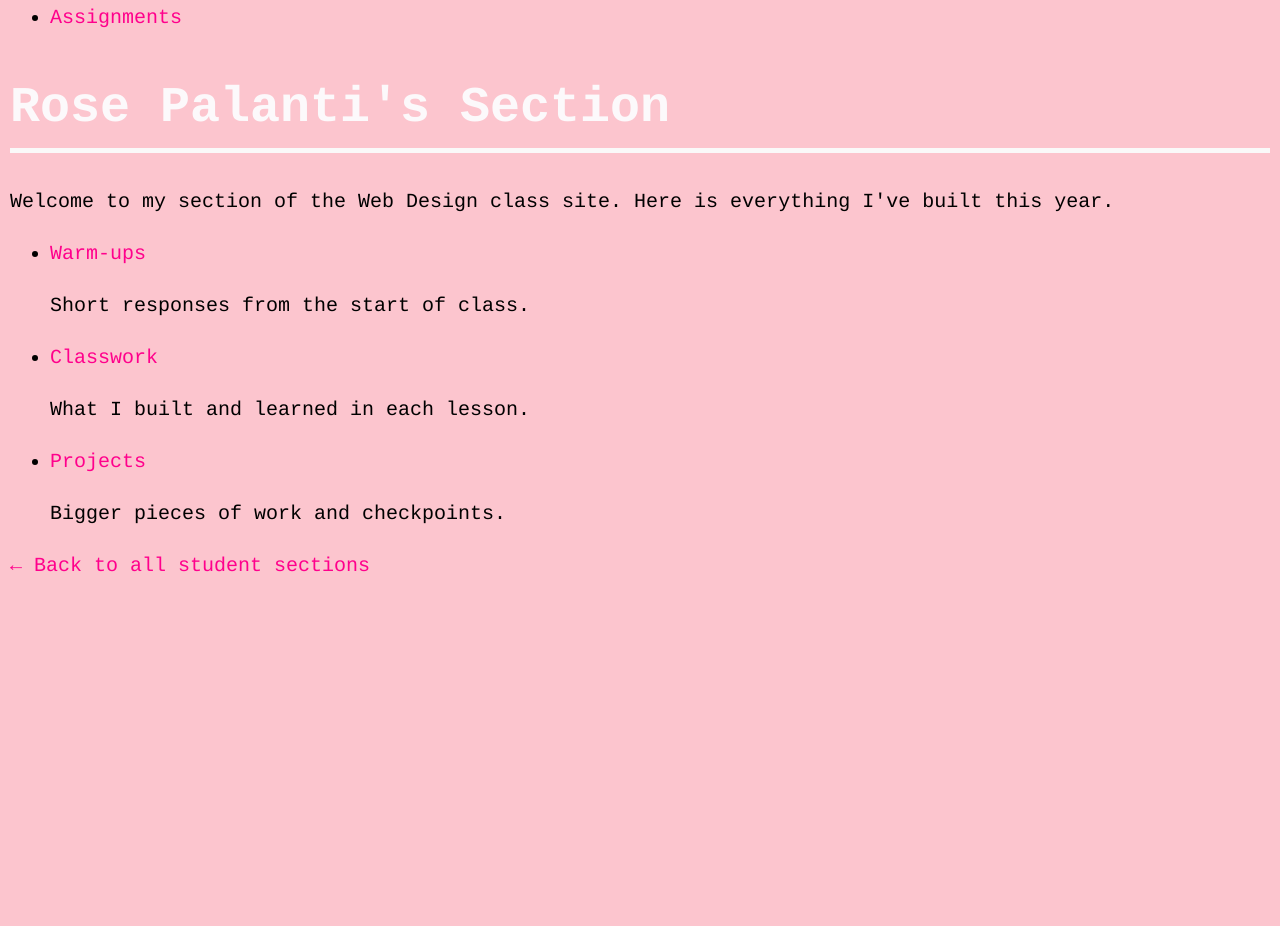
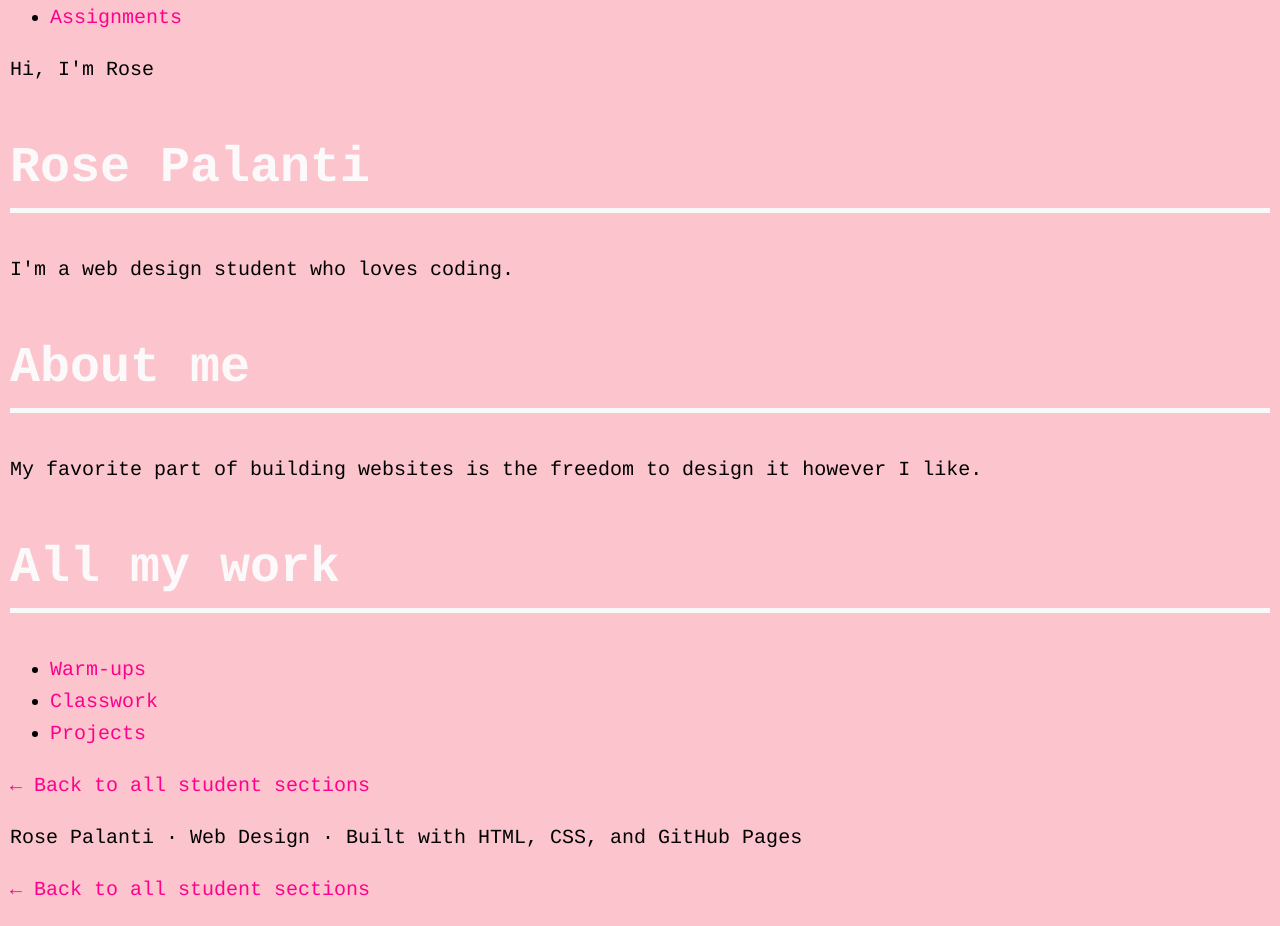
Before and after one commit to montverde-webdesign/rose-palanti, a plain HTML site: page index.html in a window 1280 px wide. Shown: the part 188-1114 px from the top of the page. Before the commit the page ends 800 px from the top, so only its background shows below. Drawn offline with Linux system fonts and the light colour scheme.

Commit message:
add portfolio hero and about me

```diff
--- a/index.html
+++ b/index.html
@@ -1,46 +1,69 @@
-<!DOCTYPE html>
+<!doctype html>
 <html lang="en">
   <head>
-  <meta charset="UTF-8">
-  <meta name="viewport" content="width=device-width, initial-scale=1.0">
+    <meta charset="UTF-8" />
+    <meta name="viewport" content="width=device-width, initial-scale=1.0" />
     <title>Rose Palanti's Section | Web Design</title>
-  <link rel="stylesheet" href="style.css">
+    <link rel="stylesheet" href="style.css" />
   </head>
   <body>
     <header>
       <nav>
-      <a href="https://montverde-webdesign.github.io/" class="logo">Web Design</a>
+        <a href="https://montverde-webdesign.github.io/" class="logo"
+          >Web Design</a
+        >
         <ul>
           <li><a href="index.html">My Section</a></li>
           <li><a href="warm-ups/index.html">Warm-ups</a></li>
           <li><a href="classwork/index.html">Classwork</a></li>
           <li><a href="projects/index.html">Projects</a></li>
-        <li><a href="https://montverde-webdesign.github.io/assignments.html">Assignments</a></li>
+          <li>
+            <a href="https://montverde-webdesign.github.io/assignments.html"
+              >Assignments</a
+            >
+          </li>
         </ul>
       </nav>
     </header>
 
     <main>
-    <!-- CHANGE: put your first name in the heading and the title above -->
-    <h1>Rose Palanti's Section</h1>
-    <p>Welcome to my section of the Web Design class site. Here is everything I've built this year.</p>
+      <section class="hero">
+        <p class="hello">Hi, I'm Rose</p>
+        <h1>Rose Palanti</h1>
+        <p class="intro">I'm a web design student who loves coding.</p>
+      </section>
 
-    <ul class="categories">
-      <li>
-        <a href="warm-ups/index.html">Warm-ups</a>
-        <p>Short responses from the start of class.</p>
-      </li>
-      <li>
-        <a href="classwork/index.html">Classwork</a>
-        <p>What I built and learned in each lesson.</p>
-      </li>
-      <li>
-        <a href="projects/index.html">Projects</a>
-        <p>Bigger pieces of work and checkpoints.</p>
-      </li>
+      <section class="about">
+        <h2>About me</h2>
+        <p>
+          My favorite part of building websites is the freedom to design it
+          however I like.
+        </p>
+      </section>
+
+      <section class="all-work">
+        <h2>All my work</h2>
+        <ul class="work-links">
+          <li><a href="warm-ups/index.html">Warm-ups</a></li>
+          <li><a href="classwork/index.html">Classwork</a></li>
+          <li><a href="projects/index.html">Projects</a></li>
         </ul>
+      </section>
 
-    <p><a href="https://montverde-webdesign.github.io/submissions.html">&larr; Back to all student sections</a></p>
+      <p>
+        <a href="https://montverde-webdesign.github.io/submissions.html"
+          >&larr; Back to all student sections</a
+        >
+      </p>
     </main>
+    <footer>
+  <p>Rose Palanti &middot; Web Design &middot; Built with HTML, CSS, and GitHub Pages</p>
+</footer>
+
+    <p>
+      <a href="https://montverde-webdesign.github.io/submissions.html"
+        >&larr; Back to all student sections</a
+      >
+    </p>
   </body>
 </html>
```
Lines whose indentation alone changed are shown as unchanged.
